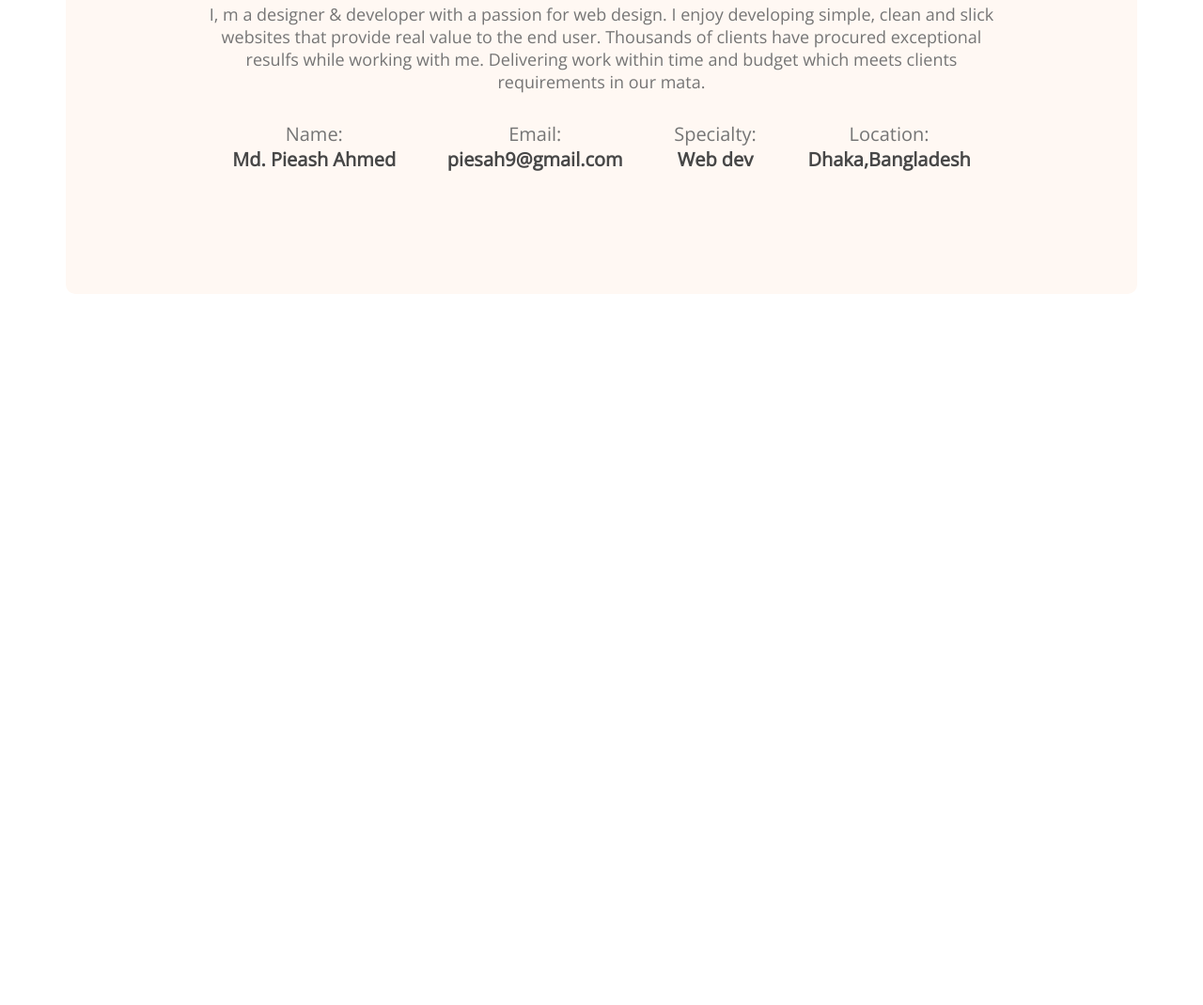
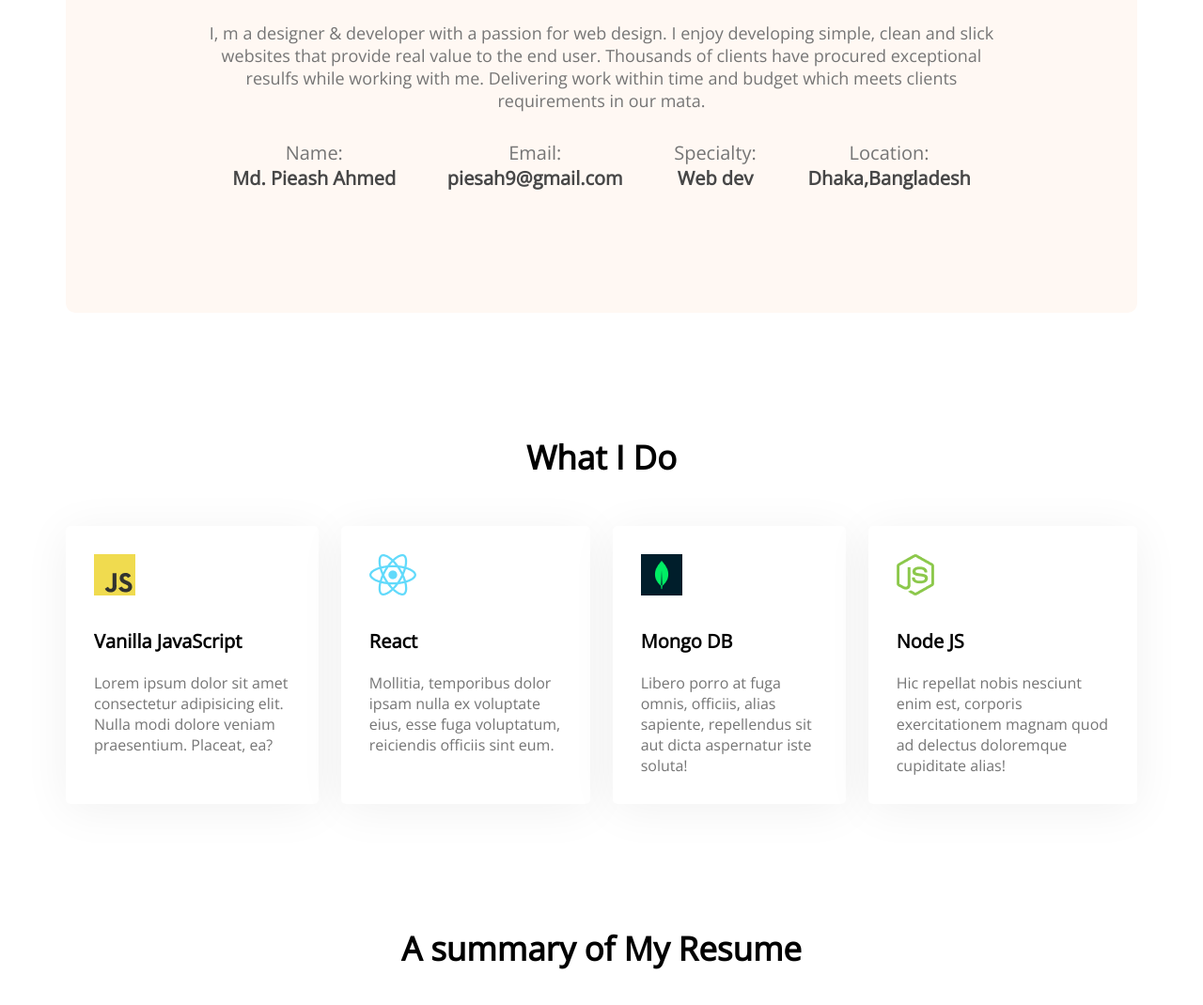
Before and after one commit to pieash9/Developer-portfolio, a plain HTML site: page index.html in a window 1280 px wide. Shown: the part 1174-2244 px from the top of the page at 94% size. Before the commit the page ends 1487 px from the top, so only its background shows below. Drawn offline with nearby package versions, Linux system fonts and the light colour scheme.

Commit message:
added skills

```diff
--- a/index.html
+++ b/index.html
@@ -53,6 +53,39 @@
                 </div>
             </div>
         </section>
+        <!-- what i do  -->
+        <section class="what-i-do">
+            <h3 class="section-title">What I Do</h3>
+            <div class="skills-container">
+                <div class="skill">
+                    <img src="images/icons/js.png" alt="">
+                    <p class="skill-title">Vanilla JavaScript</p>
+                    <p class="skill-description">Lorem ipsum dolor sit amet consectetur adipisicing elit. Nulla modi dolore veniam praesentium. Placeat, ea?</p>
+                </div>
+                <div class="skill">
+                    <img src="images/icons/react.png" alt="">
+                    <p class="skill-title">React</p>
+                    <p class="skill-description">Mollitia, temporibus dolor ipsam nulla ex voluptate eius, esse fuga voluptatum, reiciendis officiis sint eum.</p>
+                </div>
+                <div class="skill">
+                    <img src="images/icons/mongo.png" alt="">
+                    <p class="skill-title">Mongo DB</p>
+                    <p class="skill-description">Libero porro at fuga omnis, officiis, alias sapiente, repellendus sit aut dicta aspernatur iste soluta!</p>
+                </div>
+                <div class="skill">
+                    <img src="images/icons/nodejs.png" alt="">
+                    <p class="skill-title">Node JS</p>
+                    <p class="skill-description">Hic repellat nobis nesciunt enim est, corporis exercitationem magnam quod ad delectus doloremque cupiditate alias!</p>
+                </div>
+            </div>
+        </section>
+        <!-- resume section  -->
+        <section class="resume">
+            <h3 class="section-title">A summary of My Resume</h3>
+            <div class="resume-content">
+
+            </div>
+        </section>
     </main>
 </body>
 </html>
--- a/styles/portfolio.css
+++ b/styles/portfolio.css
@@ -22,6 +22,9 @@
     url("../images/developer.png");
   background-repeat: no-repeat;
   background-position: right bottom, left;
+}
+section{
+    margin-top: 130px;
 }
 /* header and nav styles */
 nav {
@@ -73,14 +76,13 @@ main {
 
 .about {
   text-align: center;
-  margin-top: 130px;
   background: #fff8f3;
   border-radius: 10px;
   padding: 130px 150px;
 }
 .section-title {
-
-    margin-bottom: 30px;
+    text-align: center;
+    margin-bottom: 50px;
     font-weight: 700;
     font-size: 35px;
 }
@@ -103,3 +105,27 @@ main {
     font-weight: 700;
     font-size: 20px;
 }
+/* what i do */
+
+
+.skill{
+    background: #FFFFFF;
+    box-shadow: 0px 6px 50px rgba(0, 0, 0, 0.06);
+    border-radius: 5px;
+    padding: 30px;
+}
+.skills-container{
+    display: flex;
+    gap: 24px;
+}
+.skill-title{
+    font-weight: 700;
+    font-size: 20px;
+    margin-top: 30px;
+    margin-bottom: 20px;
+}
+.skill-description{
+    color: #757575;
+}
+
+/* resume styles  */
```
